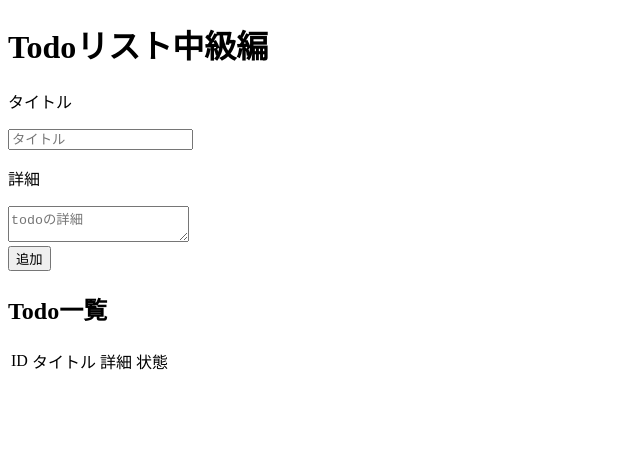
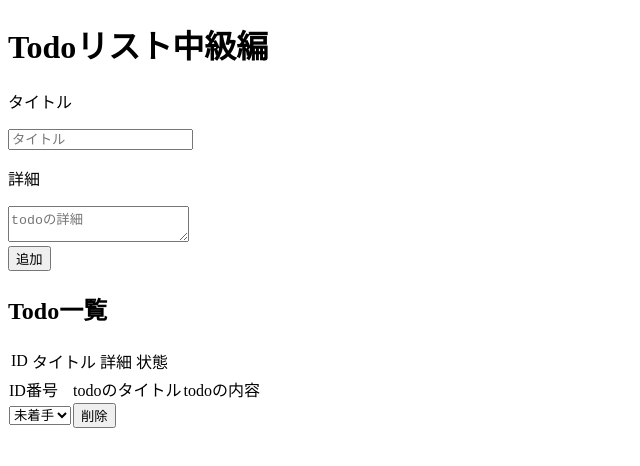
Before and after one commit to shinshinshin123/todo-list-Intermediate, a React (Create React App) app in the folder todo-list/: page / in a window 1280 px wide. Shown: the top 466 px of the page, without its empty margins (0-640 px from the left). Built offline with nearby package versions, Linux system fonts and the light colour scheme.

Commit message:
マークアップ完

```diff
--- a/todo-list/src/App.tsx
+++ b/todo-list/src/App.tsx
@@ -9,9 +9,16 @@ function App() {
       <h1>Todoリスト中級編</h1>
         <form>
           <p>タイトル</p>
-          <input name="title" type="text" placeholder="タイトル"/><br/>
+          <input
+            name="title"
+            type="text"
+            placeholder="タイトル"
+          /><br/>
           <p>詳細</p>
-          <textarea name="detail" placeholder="todoの詳細"/><br/>
+          <textarea
+            name="detail"
+            placeholder="todoの詳細"
+          /><br/>
           <button>追加</button>
         </form>
       <div>
@@ -27,6 +34,24 @@ function App() {
           </thead>
         </table>
       </div>
+        {/* todo一覧が下に配置される */}
+        <tbody>
+          <tr>
+            <td>ID番号</td>
+            <td>todoのタイトル</td>
+            <td>todoの内容</td>
+          </tr>
+          <td>
+            <select>
+              <option>未着手</option>
+              <option>進行中</option>
+              <option>完了</option>
+            </select>
+          </td>
+          <td>
+            <button>削除</button>
+          </td>
+        </tbody>
     </div>
   );
 }
```
